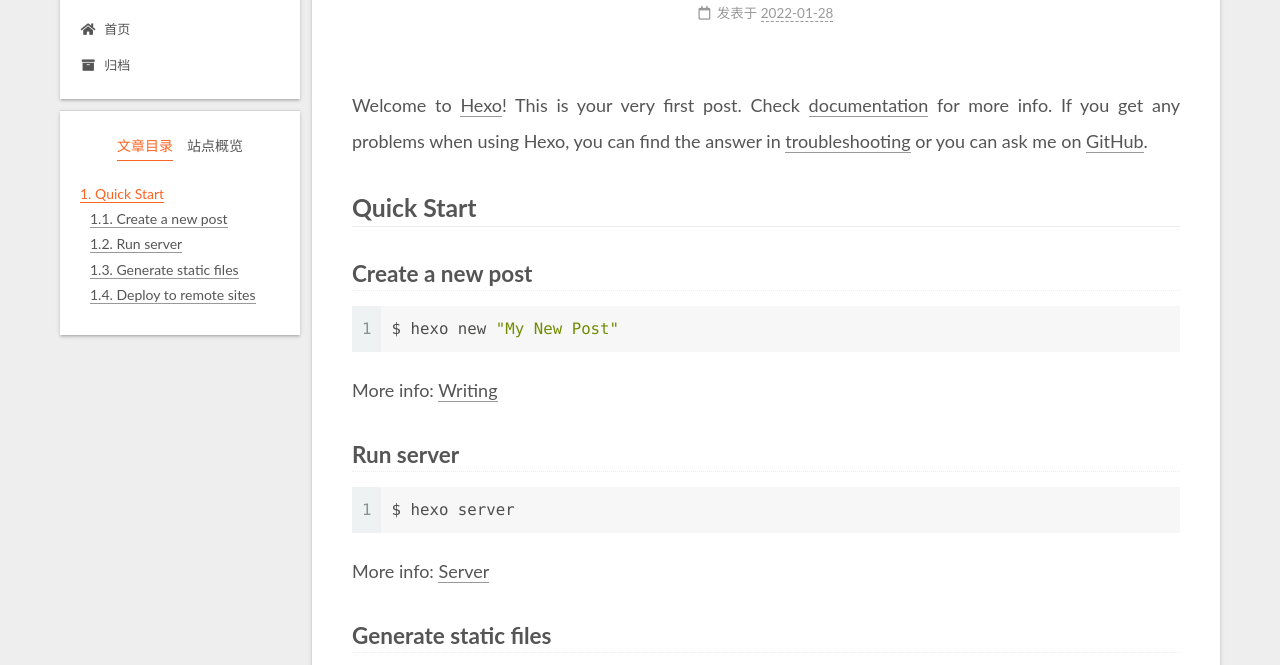
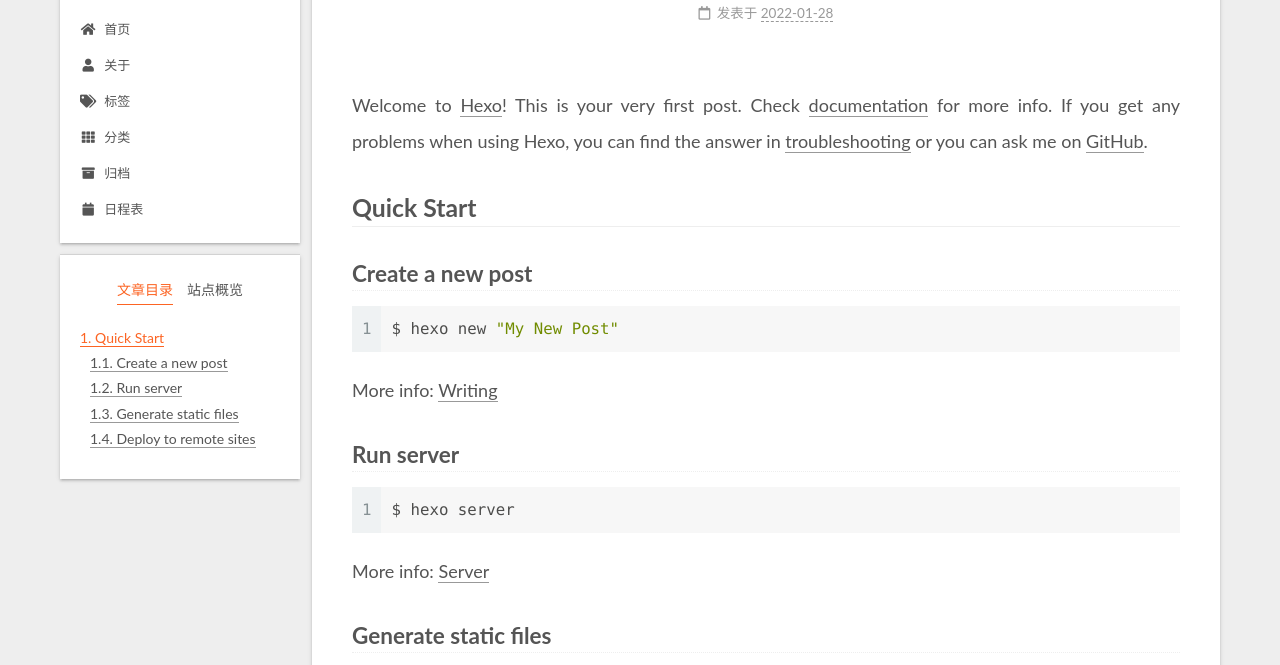
Before and after one commit to AAAAAAAAqua/AAAAAAAAqua.github.io, a plain HTML site: page 2022/01/28/hello-world/index.html in a window 1280 px wide. Shown: the part 87-752 px from the top of the page. Drawn offline with Linux system fonts and the light colour scheme.

Commit message:
Site updated: 2022-01-29 14:49:59

```diff
--- a/2022/01/28/hello-world/index.html
+++ b/2022/01/28/hello-world/index.html
@@ -117,9 +117,29 @@
     <a href="/" rel="section"><i class="fa fa-home fa-fw"></i>首页</a>
 
   </li>
+        <li class="menu-item menu-item-about">
+
+    <a href="/about/" rel="section"><i class="fa fa-user fa-fw"></i>关于</a>
+
+  </li>
+        <li class="menu-item menu-item-tags">
+
+    <a href="/tags/" rel="section"><i class="fa fa-tags fa-fw"></i>标签</a>
+
+  </li>
+        <li class="menu-item menu-item-categories">
+
+    <a href="/categories/" rel="section"><i class="fa fa-th fa-fw"></i>分类</a>
+
+  </li>
         <li class="menu-item menu-item-archives">
 
     <a href="/archives/" rel="section"><i class="fa fa-archive fa-fw"></i>归档</a>
+
+  </li>
+        <li class="menu-item menu-item-schedule">
+
+    <a href="/schedule/" rel="section"><i class="fa fa-calendar fa-fw"></i>日程表</a>
 
   </li>
   </ul>
--- a/css/main.css
+++ b/css/main.css
@@ -1168,7 +1168,7 @@ pre .javascript .function {
 }
 .links-of-author a::before,
 .links-of-author span.exturl::before {
-  background: #590b0a;
+  background: #e5282e;
   border-radius: 50%;
   content: ' ';
   display: inline-block;
```
Also changed, not shown: about/index.html (+20 -0 lines), archives/2022/01/index.html (+20 -0 lines), archives/2022/index.html (+20 -0 lines), archives/index.html (+20 -0 lines), categories/index.html (+20 -0 lines), index.html (+20 -0 lines), lib/canvas-nest/README.html (+20 -0 lines), schedule/index.html (+20 -0 lines), tags/index.html (+20 -0 lines).
